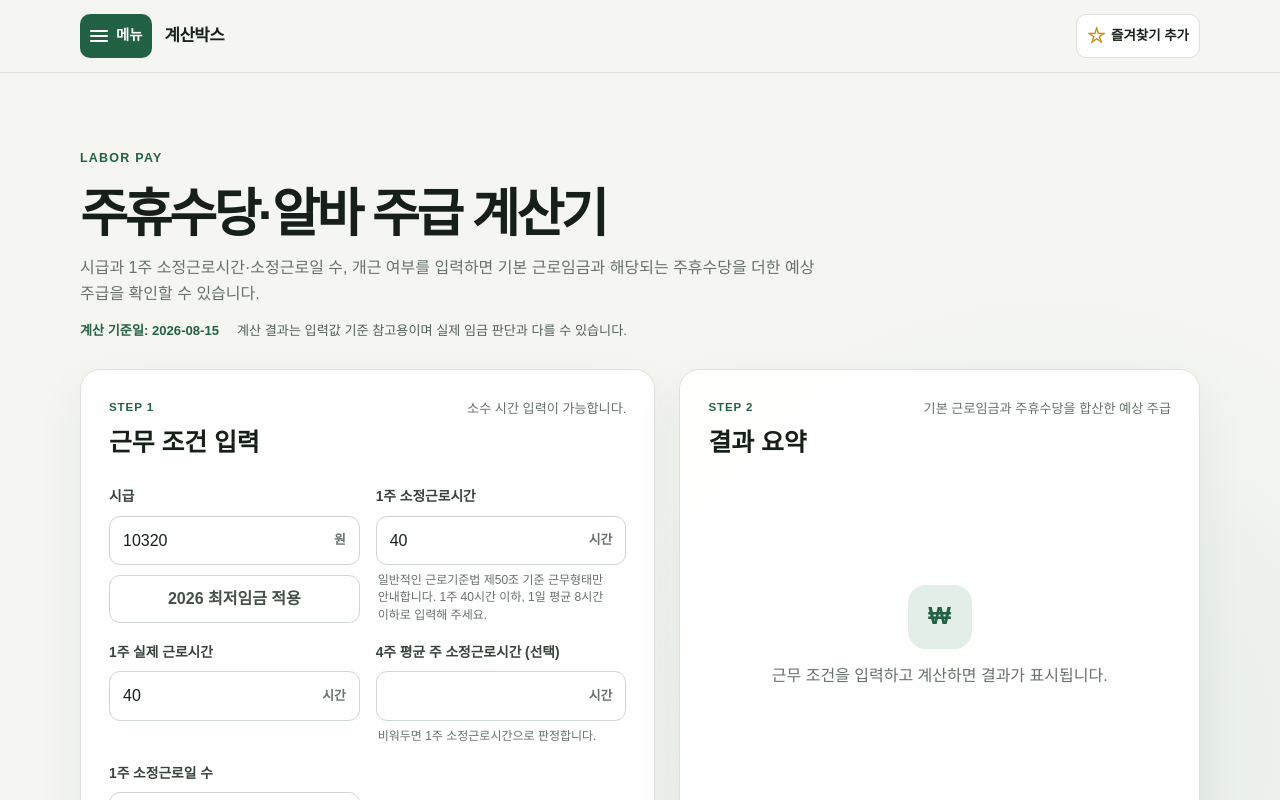
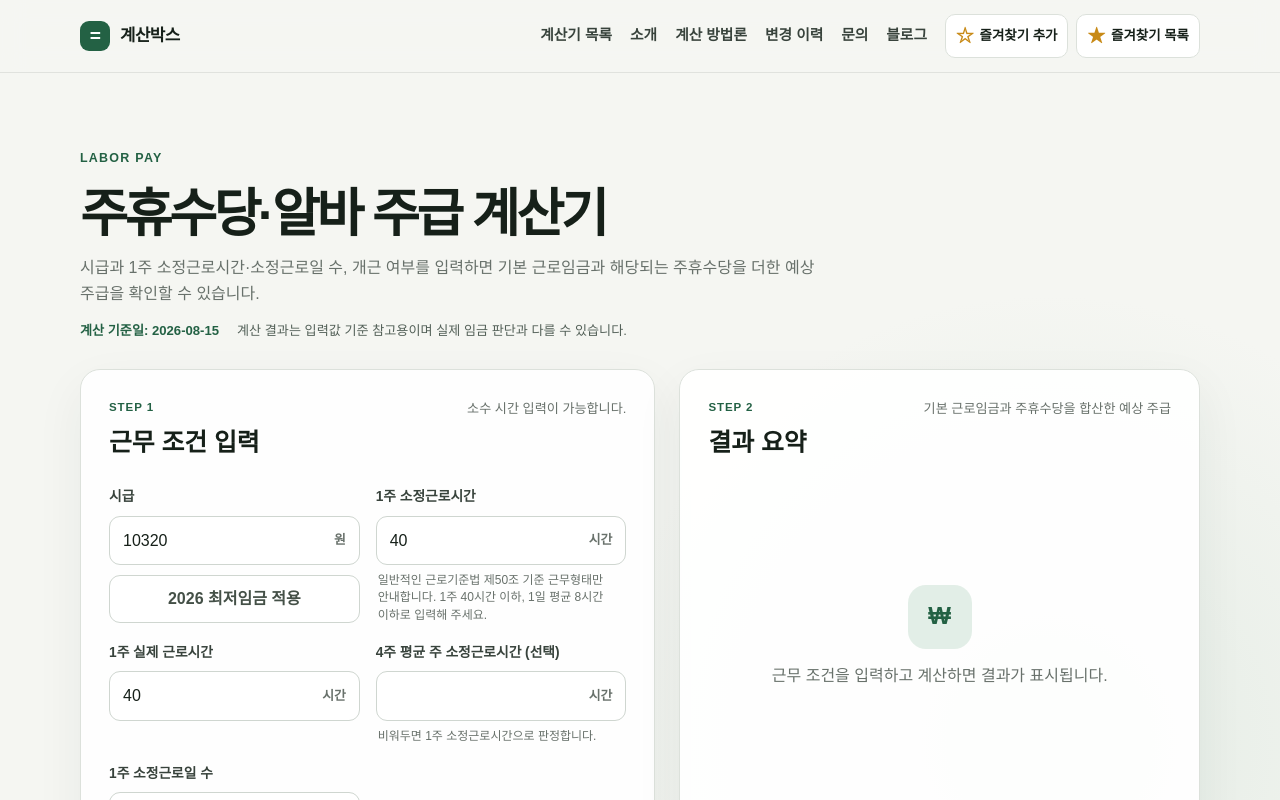
Before and after one commit to JulGi-Park/integrated-calculator, a Next.js app: page /calculators/labor-pay in a window 1280 px wide. Shown: the top 800 px of the page. Built offline with nearby package versions, Linux system fonts and the light colour scheme.

Commit message:
fix: restore desktop header navigation

```diff
--- a/app/globals.css
+++ b/app/globals.css
@@ -67,8 +67,14 @@ a:focus-visible {
   display: flex;
   min-height: 72px;
   align-items: center;
-  gap: 12px;
+  justify-content: space-between;
+  gap: 20px;
 }
+
+.site-header__mobile { display: none; }
+.site-header__desktop nav { display: flex; align-items: center; gap: 18px; flex-wrap: wrap; justify-content: flex-end; }
+.site-header__desktop .nav-link { color: #38433c; font-size: .92rem; font-weight: 700; }
+.site-header__desktop .nav-link:hover { color: var(--accent); }
 
 .site-menu-trigger {
   display: inline-flex;
@@ -163,7 +169,9 @@ a:focus-visible {
 
 @media (max-width: 800px) {
   .site-header { position: sticky; top: 0; }
-  .site-header__inner { width: min(100% - 24px, var(--max-width)); min-height: 64px; gap: 8px; }
+  .site-header__desktop { display: none; }
+  .site-header__mobile { display: block; }
+  .site-header__mobile .site-header__inner { width: min(100% - 24px, var(--max-width)); min-height: 64px; justify-content: initial; gap: 8px; }
   .site-menu-trigger { min-width: 44px; padding: 6px 9px; }
   .site-menu-trigger > span:last-child { font-size: .82rem; }
   .brand { font-size: 1rem; }
--- a/components/common/SiteHeader.tsx
+++ b/components/common/SiteHeader.tsx
@@ -11,6 +11,28 @@ const menuItems = [
   { href: "/updates/", label: "변경 이력" },
   { href: "/contact/", label: "문의" },
 ];
+
+function DesktopNavigation() {
+  return (
+    <nav aria-label="주요 메뉴">
+      {menuItems.map((item) => <Link key={item.href} className="nav-link" href={item.href}>{item.label}</Link>)}
+      <a className="nav-link" href="https://blog.gyesanbox.kr/">블로그</a>
+      <FavoritesHeader />
+    </nav>
+  );
+}
+
+function MobileMenuPanel({ onClose }: { onClose: () => void }) {
+  return (
+    <nav id="site-menu-panel" className="site-menu-panel" aria-label="주요 메뉴">
+      <div className="site-menu-panel__links">
+        {menuItems.map((item) => <Link key={item.href} className="site-menu-link" href={item.href} onClick={onClose}>{item.label}</Link>)}
+        <a className="site-menu-link" href="https://blog.gyesanbox.kr/" onClick={onClose}>블로그</a>
+      </div>
+      <div className="site-menu-panel__favorites"><FavoritesHeader showCurrent={false} /></div>
+    </nav>
+  );
+}
 
 export function SiteHeader() {
   const [open, setOpen] = useState(false);
@@ -39,6 +61,16 @@ export function SiteHeader() {
 
   return (
     <header className="site-header" ref={headerRef}>
+      <div className="site-header__desktop">
+        <div className="site-header__inner">
+          <Link className="brand" href="/" aria-label="계산박스 홈">
+            <span className="brand__mark" aria-hidden="true">=</span>
+            <span>계산박스</span>
+          </Link>
+          <DesktopNavigation />
+        </div>
+      </div>
+      <div className="site-header__mobile">
         <div className="site-header__inner">
           <button ref={triggerRef} type="button" className="site-menu-trigger" onClick={() => setOpen((value) => !value)} aria-expanded={open} aria-controls="site-menu-panel" aria-label={open ? "메뉴 닫기" : "메뉴 열기"}>
             <span className="site-menu-trigger__icon" aria-hidden="true"><span /><span /><span /></span>
@@ -46,15 +78,8 @@ export function SiteHeader() {
           </button>
           <Link className="brand" href="/" aria-label="계산박스 홈">계산박스</Link>
           <div className="site-header__action"><FavoritesHeader showList={false} /></div>
-        {open && (
-          <nav id="site-menu-panel" className="site-menu-panel" aria-label="주요 메뉴">
-            <div className="site-menu-panel__links">
-              {menuItems.map((item) => <Link key={item.href} className="site-menu-link" href={item.href} onClick={() => setOpen(false)}>{item.label}</Link>)}
-              <a className="site-menu-link" href="https://blog.gyesanbox.kr/" onClick={() => setOpen(false)}>블로그</a>
+          {open && <MobileMenuPanel onClose={() => setOpen(false)} />}
         </div>
-            <div className="site-menu-panel__favorites"><FavoritesHeader showCurrent={false} /></div>
-          </nav>
-        )}
       </div>
     </header>
   );
```
Also changed, not shown: 1 other file (tests, documents, lock files or other folders). Lines whose indentation alone changed are shown as unchanged.
